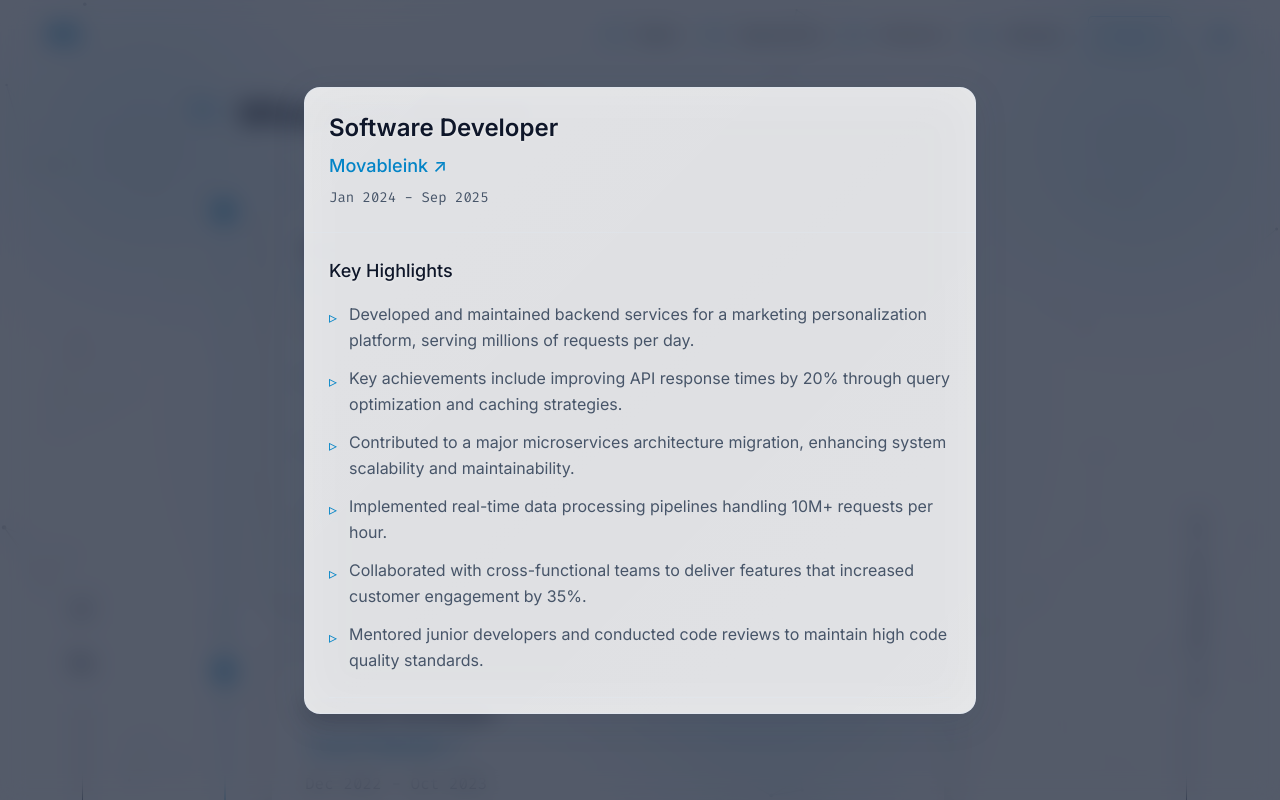
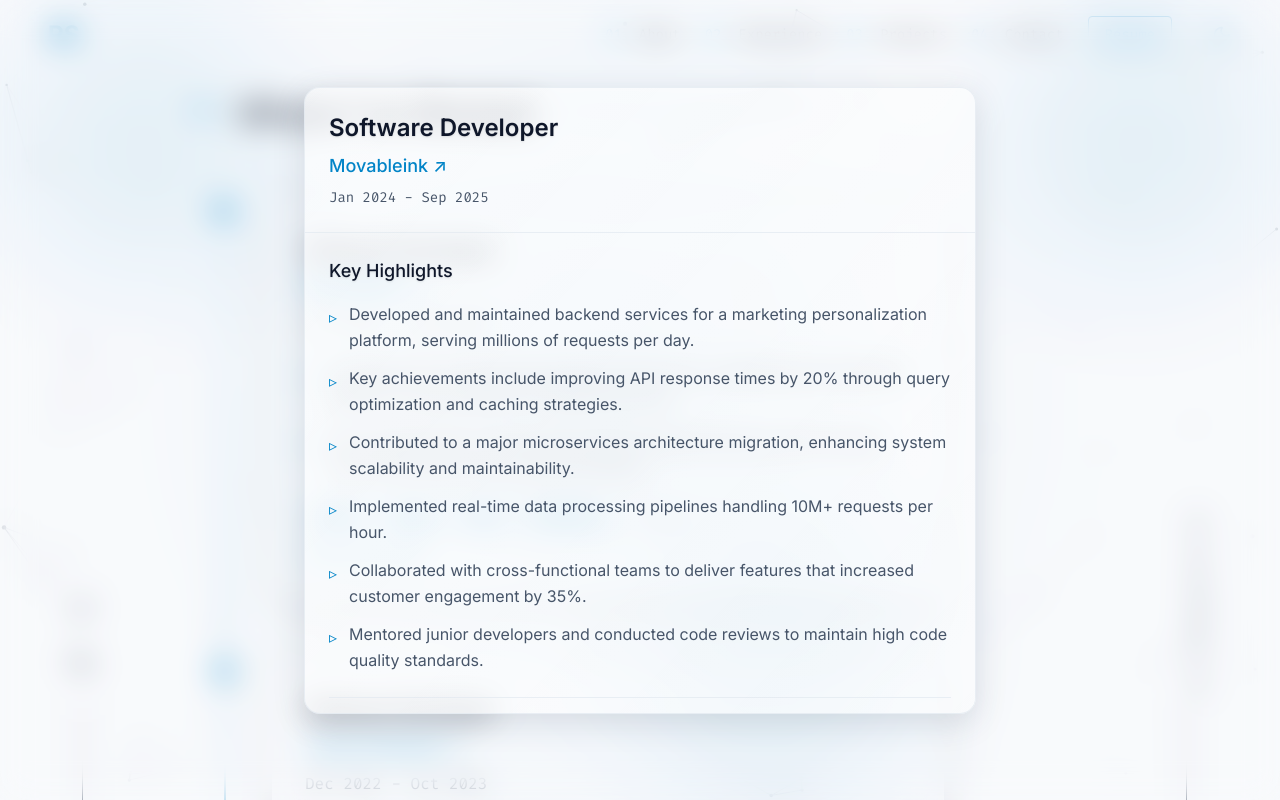
Before and after one commit to Samat220/ramazan-portfolio-v2, a Next.js app: page / in a window 1280 px wide. Both pictures are taken after a click on the button 608 px from the left and 2253 px from the top of the page. Shown: the part 1853-2653 px from the top of the page. Built offline with nearby package versions, Linux system fonts and the light colour scheme.

Commit message:
Improve light mode glassmorphism

```diff
--- a/src/app/globals.css
+++ b/src/app/globals.css
@@ -17,9 +17,9 @@
   --gradient-card: linear-gradient(135deg, rgba(255, 255, 255, 0.95) 0%, rgba(255, 255, 255, 0.9) 100%);
   --gradient-border: linear-gradient(135deg, rgba(14, 165, 233, 0.3) 0%, rgba(59, 130, 246, 0.3) 50%, rgba(139, 92, 246, 0.3) 100%);
 
-  /* Enhanced glass morphism effects for better light mode readability */
-  --glass-bg: rgba(255, 255, 255, 0.85);
-  --glass-border: rgba(226, 232, 240, 0.8);
+  /* Enhanced light glass morphism for a true frosted effect */
+  --glass-bg: rgba(255, 255, 255, 0.55);
+  --glass-border: rgba(226, 232, 240, 0.7);
   --backdrop-blur: 24px;
 
   /* Advanced shadows */
@@ -91,9 +91,9 @@
   --gradient-card: linear-gradient(135deg, rgba(255, 255, 255, 0.95) 0%, rgba(255, 255, 255, 0.9) 100%);
   --gradient-border: linear-gradient(135deg, rgba(14, 165, 233, 0.3) 0%, rgba(59, 130, 246, 0.3) 50%, rgba(139, 92, 246, 0.3) 100%);
 
-  /* Enhanced light glass morphism for better readability */
-  --glass-bg: rgba(255, 255, 255, 0.85);
-  --glass-border: rgba(226, 232, 240, 0.8);
+  /* Enhanced light glass morphism for a true frosted effect */
+  --glass-bg: rgba(255, 255, 255, 0.55);
+  --glass-border: rgba(226, 232, 240, 0.7);
   --backdrop-blur: 24px;
 
   /* Light shadows */
@@ -850,12 +850,14 @@ body {
 }
 
 /* Enhanced text shadow for better readability on glass */
-.glass-card .text-primary,
-.glass-card h1,
-.glass-card h2,
-.glass-card h3,
-.glass-card h4 {
-  text-shadow: 0 1px 3px rgba(255, 255, 255, 0.5);
+/* This rule is now specific to light mode */
+.light .glass-card .text-primary,
+.light .glass-card h1,
+.light .glass-card h2,
+.light .glass-card h3,
+.light .glass-card h4 {
+  /* Subtle dark shadow to lift dark text off a busy light background */
+  text-shadow: 0 1px 2px rgba(0, 0, 0, 0.1);
 }
 
 .dark .glass-card .text-primary,
@@ -863,6 +865,7 @@ body {
 .dark .glass-card h2,
 .dark .glass-card h3,
 .dark .glass-card h4 {
+  /* Dark shadow provides contrast for light text */
   text-shadow: 0 1px 3px rgba(0, 0, 0, 0.5);
 }
 
--- a/src/components/common/experience-modal.tsx
+++ b/src/components/common/experience-modal.tsx
@@ -2,13 +2,16 @@
 
 import { useModal } from '@/components/ui/modal-provider';
 import type { Experience } from '@/types';
+import { ExternalLink } from 'lucide-react';
 
-// This defines the JSX that will appear inside the modal.
+// This function defines the JSX that will appear inside the modal.
 function ExperienceModalContent({ job }: { job: Experience }) {
   return (
-    <div className="w-full max-w-2xl rounded-2xl bg-card-bg border border-border/50 shadow-2xl overflow-hidden glass-card">
+    // By applying your existing .glass-card class here, we ensure the modal
+    // perfectly matches the style of your featured project cards.
+    <div className="glass-card w-full max-w-2xl rounded-2xl overflow-hidden">
       {/* Modal Header */}
-      <header className="flex items-start justify-between gap-4 p-6 border-b border-border/50">
+      <header className="flex items-start justify-between gap-4 p-6 border-b border-[var(--glass-border)]">
         <div>
           <h3 className="text-2xl font-semibold text-primary mb-2">{job.role}</h3>
           <a
@@ -16,7 +19,7 @@ function ExperienceModalContent({ job }: { job: Experience }) {
             target="_blank"
             rel="noopener noreferrer"
             className="text-accent font-medium hover:underline text-lg"
-            onClick={e => e.stopPropagation()} // Prevents modal from closing when link is clicked
+            onClick={e => e.stopPropagation()} // Prevents modal from closing on click
           >
             {job.company} ↗
           </a>
@@ -24,7 +27,7 @@ function ExperienceModalContent({ job }: { job: Experience }) {
         </div>
       </header>
 
-      {/* Modal Body with Scrolling */}
+      {/* Modal Body with scrolling for long content */}
       <div className="p-6 max-h-[60vh] overflow-y-auto">
         <h4 className="text-lg font-medium text-primary mb-4">Key Highlights</h4>
         <ul className="space-y-3 mb-6">
@@ -37,7 +40,7 @@ function ExperienceModalContent({ job }: { job: Experience }) {
         </ul>
 
         {/* Skills Section */}
-        <div className="pt-4 border-t border-border/50">
+        <div className="pt-4 border-t border-[var(--glass-border)]">
           <h4 className="text-lg font-medium text-primary mb-3">Technologies & Skills</h4>
           <div className="flex flex-wrap gap-2">
             {job.skills.map((skill, i) => (
@@ -55,12 +58,11 @@ function ExperienceModalContent({ job }: { job: Experience }) {
   );
 }
 
-// This is the custom hook you'll use in your Experience component.
+// This is the custom hook you use in your Experience component to open the modal.
 export function useExperienceModal() {
   const { openModal } = useModal();
 
   const openExperienceModal = (job: Experience) => {
-    // This function takes a job object and opens the modal with the correct content.
     openModal(<ExperienceModalContent job={job} />);
   };
 
--- a/src/components/ui/modal.tsx
+++ b/src/components/ui/modal.tsx
@@ -1,7 +1,8 @@
 'use client';
 
-import { useEffect, useRef, ReactNode } from 'react';
+import { useEffect, ReactNode } from 'react';
 import { createPortal } from 'react-dom';
+import { motion, AnimatePresence } from 'framer-motion';
 
 interface ModalProps {
   isOpen: boolean;
@@ -10,52 +11,83 @@ interface ModalProps {
   className?: string;
 }
 
+// Variants for the backdrop overlay
+const overlayVariants = {
+  visible: { opacity: 1, transition: { duration: 0.3, ease: 'easeOut' } },
+  hidden: { opacity: 0, transition: { duration: 0.3, ease: 'easeIn' } },
+};
+
+// Variants for the modal content panel
+const modalVariants = {
+  visible: {
+    opacity: 1,
+    y: 0,
+    scale: 1,
+    transition: {
+      duration: 0.3,
+      ease: [0.4, 0, 0.2, 1], // Deceleration easing
+      delay: 0.1, // Appears slightly after the overlay
+    },
+  },
+  hidden: {
+    opacity: 0,
+    y: 40,
+    scale: 0.95,
+    transition: {
+      duration: 0.2,
+      ease: [0.4, 0, 1, 1], // Acceleration easing
+    },
+  },
+};
+
 export function Modal({ isOpen, onClose, children, className = '' }: ModalProps) {
-  const closeRef = useRef<HTMLButtonElement | null>(null);
-  const scrollYRef = useRef(0);
-
   useEffect(() => {
-    if (!isOpen) return;
-
     const onKey = (e: KeyboardEvent) => {
       if (e.key === 'Escape') onClose();
     };
-
-    window.addEventListener('keydown', onKey);
-
-    // Lock scroll without jumping - preserve exact position
-    scrollYRef.current = window.scrollY;
-    const prev = document.body.style.overflow;
-    document.body.style.overflow = 'hidden';
-
-    // Focus management - focus first focusable element after a short delay
-    setTimeout(() => {
-      const focusableElements = document.querySelectorAll(
-        '[data-modal] button, [data-modal] [href], [data-modal] input, [data-modal] select, [data-modal] textarea, [data-modal] [tabindex]:not([tabindex="-1"])'
-      );
-      const firstFocusable = focusableElements[0] as HTMLElement;
-      firstFocusable?.focus({ preventScroll: true });
-    }, 100);
-
+    if (isOpen) {
+      window.addEventListener('keydown', onKey);
+      document.body.style.overflow = 'hidden';
+    } else {
+      document.body.style.overflow = 'auto';
+    }
     return () => {
       window.removeEventListener('keydown', onKey);
-      // Restore body overflow
-      document.body.style.overflow = prev;
+      document.body.style.overflow = 'auto';
     };
   }, [isOpen, onClose]);
 
-  if (!isOpen) return null;
+  if (typeof document === 'undefined') return null;
 
   return createPortal(
-    <div
-      className={`fixed inset-0 z-[10000] flex items-center justify-center bg-slate-900/70 dark:bg-slate-900/60 backdrop-blur-md p-4 ${className}`}
-      onClick={onClose}
-      data-modal
-    >
-      <div onClick={(e) => e.stopPropagation()}>
-        {children}
-      </div>
-    </div>,
+    <AnimatePresence mode="wait">
+      {isOpen && (
+        <motion.div
+          className={`fixed inset-0 z-[10000] flex items-center justify-center p-4 ${className}`}
+          onClick={onClose}
+        >
+          <motion.div
+            className="absolute inset-0 bg-background/20 backdrop-blur-lg"
+            style={{ willChange: 'opacity' }} // Performance hint
+            variants={overlayVariants}
+            initial="hidden"
+            animate="visible"
+            exit="hidden"
+          />
+          <motion.div
+            onClick={(e) => e.stopPropagation()}
+            variants={modalVariants}
+            initial="hidden"
+            animate="visible"
+            exit="hidden"
+            className="relative"
+            style={{ willChange: 'transform, opacity' }} // Performance hint
+          >
+            {children}
+          </motion.div>
+        </motion.div>
+      )}
+    </AnimatePresence>,
     document.body
   );
 }
```
